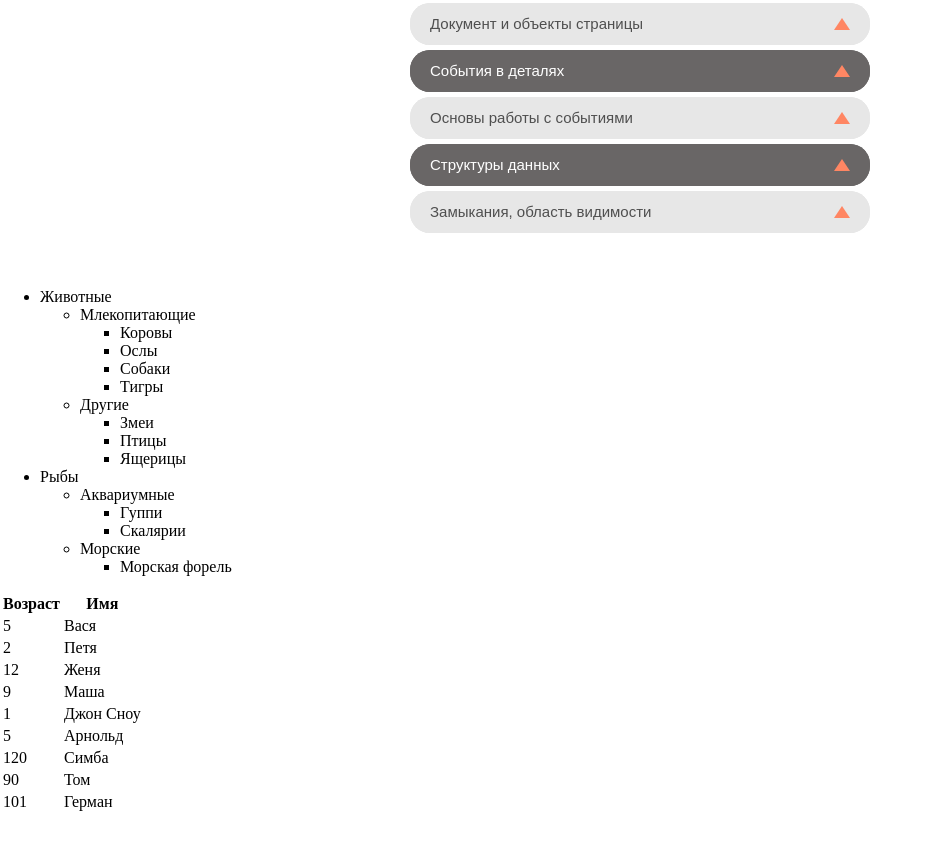
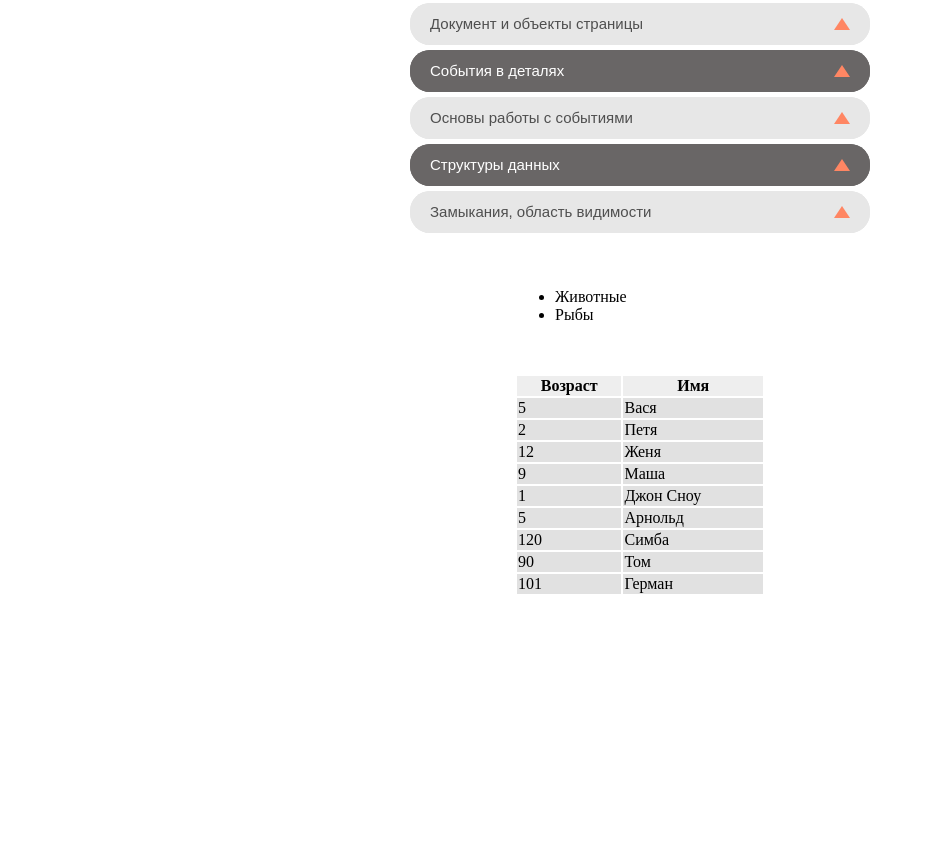
Before and after one commit to beckmad/js-practice, a plain HTML site: page index.html in a window 1280 px wide. Shown: the part 865-1715 px from the top of the page, without its empty margins (0-930 px from the left). Drawn offline with Linux system fonts and the light colour scheme.

Commit message:
Update main.css

```diff
--- a/main.css
+++ b/main.css
@@ -254,3 +254,44 @@ input[type="submit"]{
 
 
 /*accordeon end*/
+/*list*/
+#main-ul {
+    width: 250px;
+    margin: 50px auto;
+}
+
+#main-ul li > ul {
+    display: none;
+}
+
+#main-ul span:hover {
+    font-weight: bold;
+    cursor: pointer;
+    transition: .2s;
+}
+
+#main-ul .li--active {
+    display: block;
+}
+
+/*list*/
+
+/*table sort*/
+#table-sort {
+    width: 250px;
+    margin: 0 auto;
+}
+
+th[data-type="age"] {
+    cursor: pointer;
+}
+
+#table-sort tr th {
+    background: #eee;
+}
+
+#table-sort tbody tr {
+    background: #e1e1e1;
+}
+
+/*table sort end*/
```
